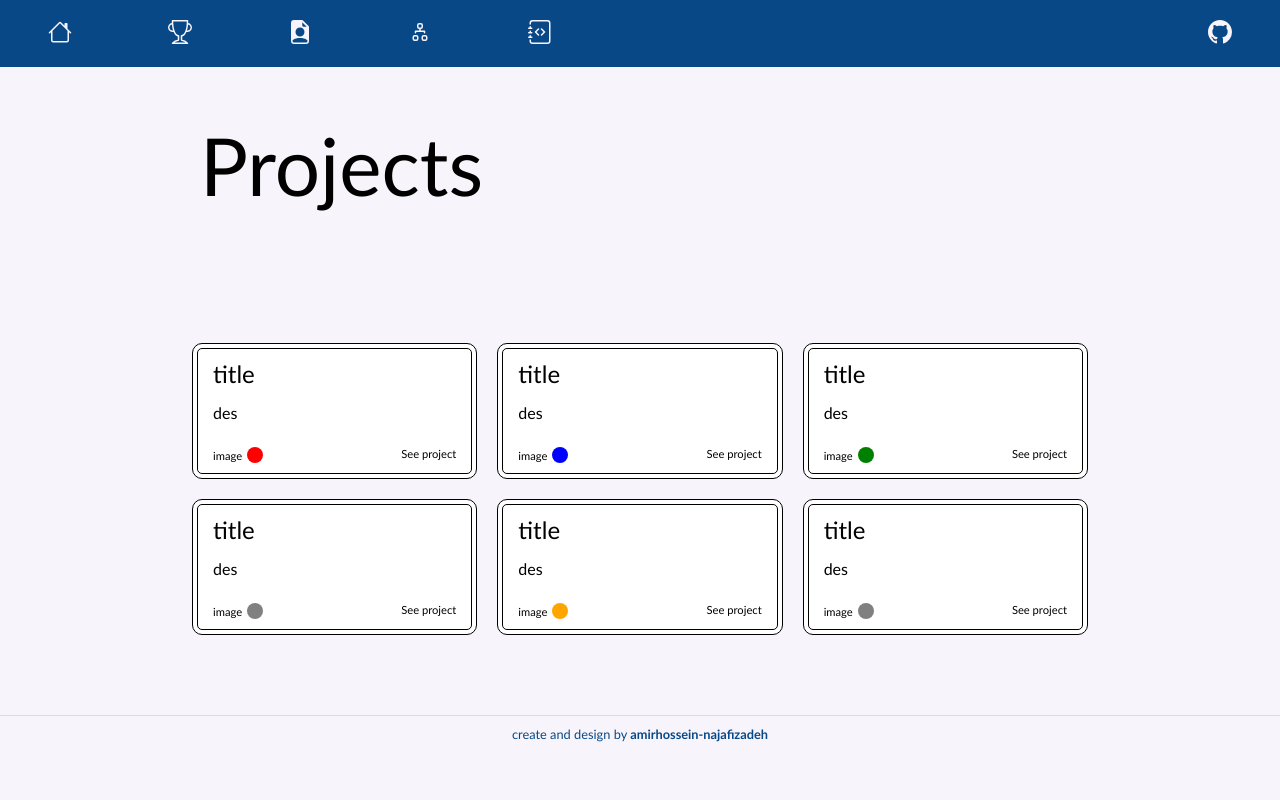
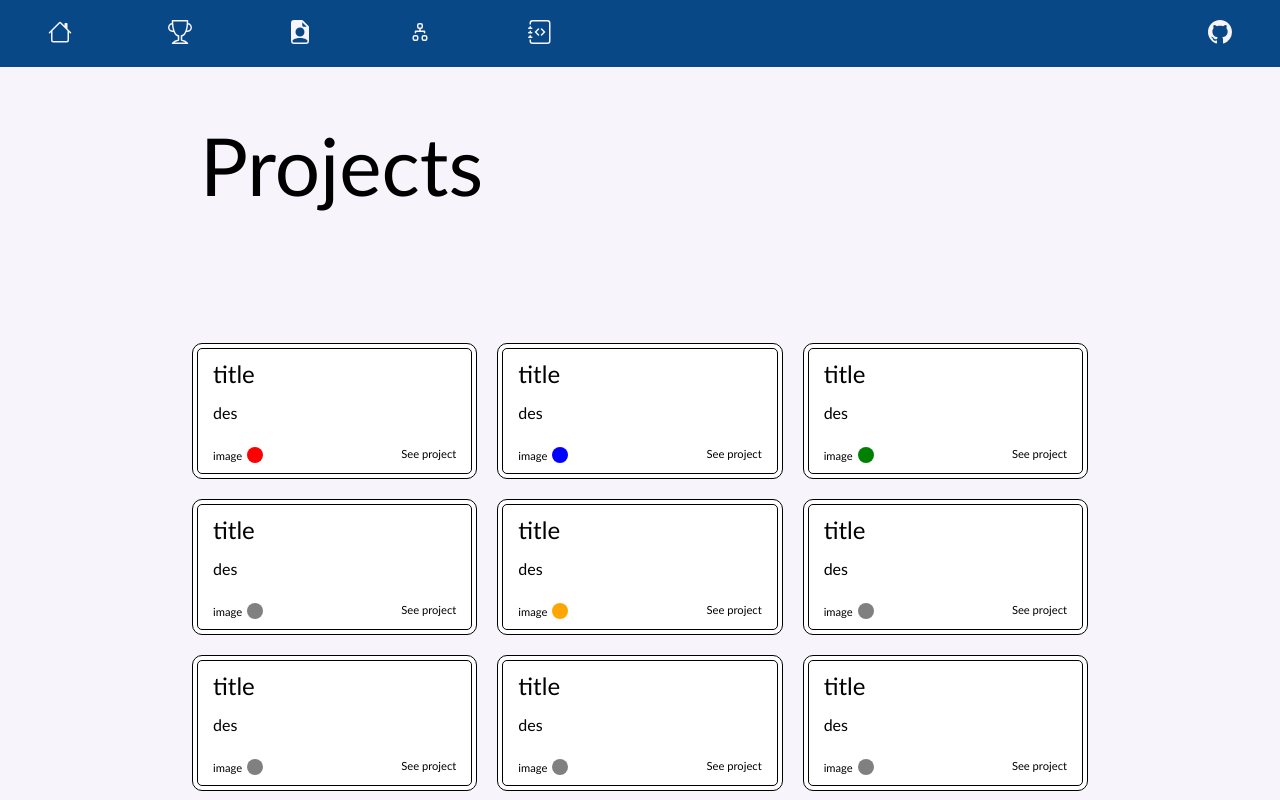
Before and after one commit to amirhnajafiz/amirhnajafiz.github.io, a Vue app in the folder github.io/: page /projects in a window 1280 px wide. Shown: the top 800 px of the page. Built offline with nearby package versions, Linux system fonts and the light colour scheme.

Commit message:
increase: number of projects

```diff
--- a/github.io/src/views/ProjectsView/index.vue
+++ b/github.io/src/views/ProjectsView/index.vue
@@ -74,6 +74,78 @@ export default {
           language: "image",
           color: "white",
           background: "gray"
+        },
+        {
+          title: "title",
+          description: "des",
+          link: "link",
+          language: "image",
+          color: "white",
+          background: "gray"
+        },
+        {
+          title: "title",
+          description: "des",
+          link: "link",
+          language: "image",
+          color: "white",
+          background: "gray"
+        },
+        {
+          title: "title",
+          description: "des",
+          link: "link",
+          language: "image",
+          color: "white",
+          background: "gray"
+        },
+        {
+          title: "title",
+          description: "des",
+          link: "link",
+          language: "image",
+          color: "white",
+          background: "gray"
+        },
+        {
+          title: "title",
+          description: "des",
+          link: "link",
+          language: "image",
+          color: "white",
+          background: "gray"
+        },
+        {
+          title: "title",
+          description: "des",
+          link: "link",
+          language: "image",
+          color: "white",
+          background: "gray"
+        },
+        {
+          title: "title",
+          description: "des",
+          link: "link",
+          language: "image",
+          color: "white",
+          background: "gray"
+        },
+        {
+          title: "title",
+          description: "des",
+          link: "link",
+          language: "image",
+          color: "white",
+          background: "gray"
+        },
+        {
+          title: "title",
+          description: "des",
+          link: "link",
+          language: "image",
+          color: "white",
+          background: "gray"
         }
       ]
     }
```
